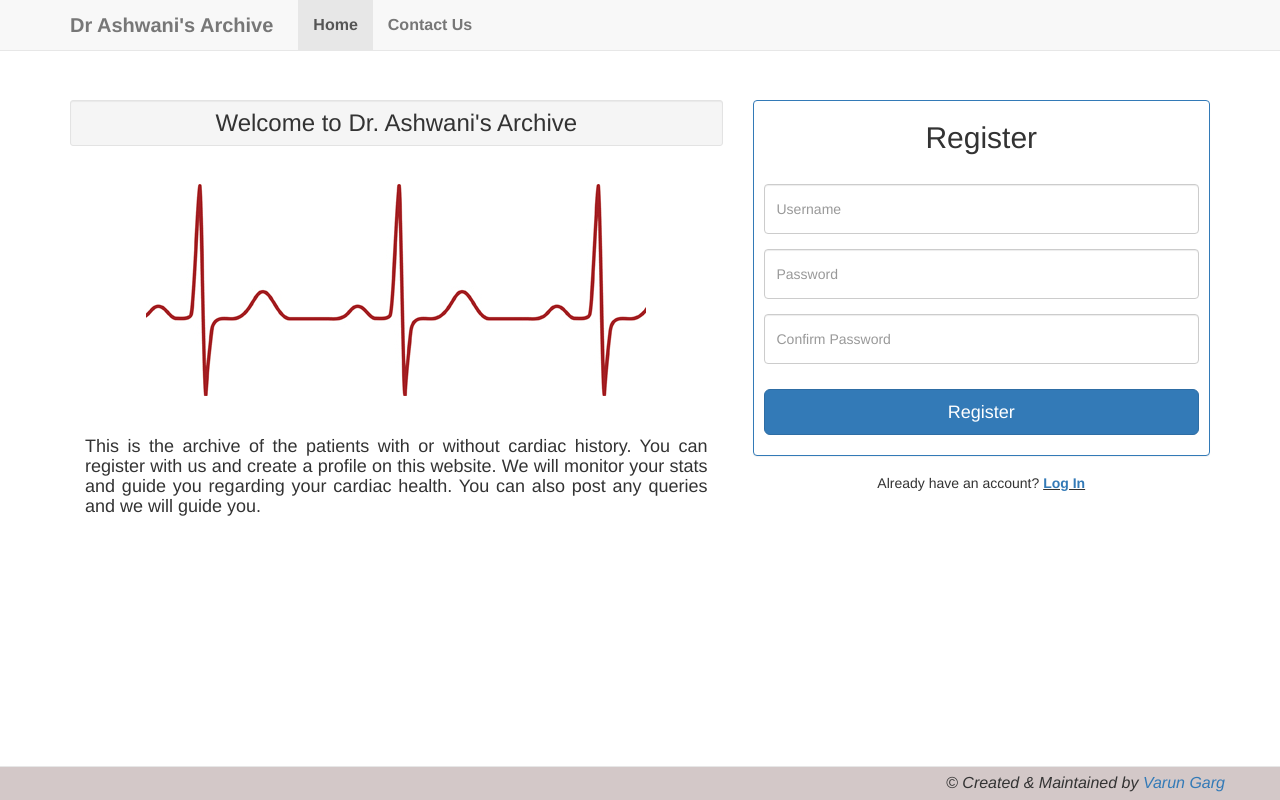
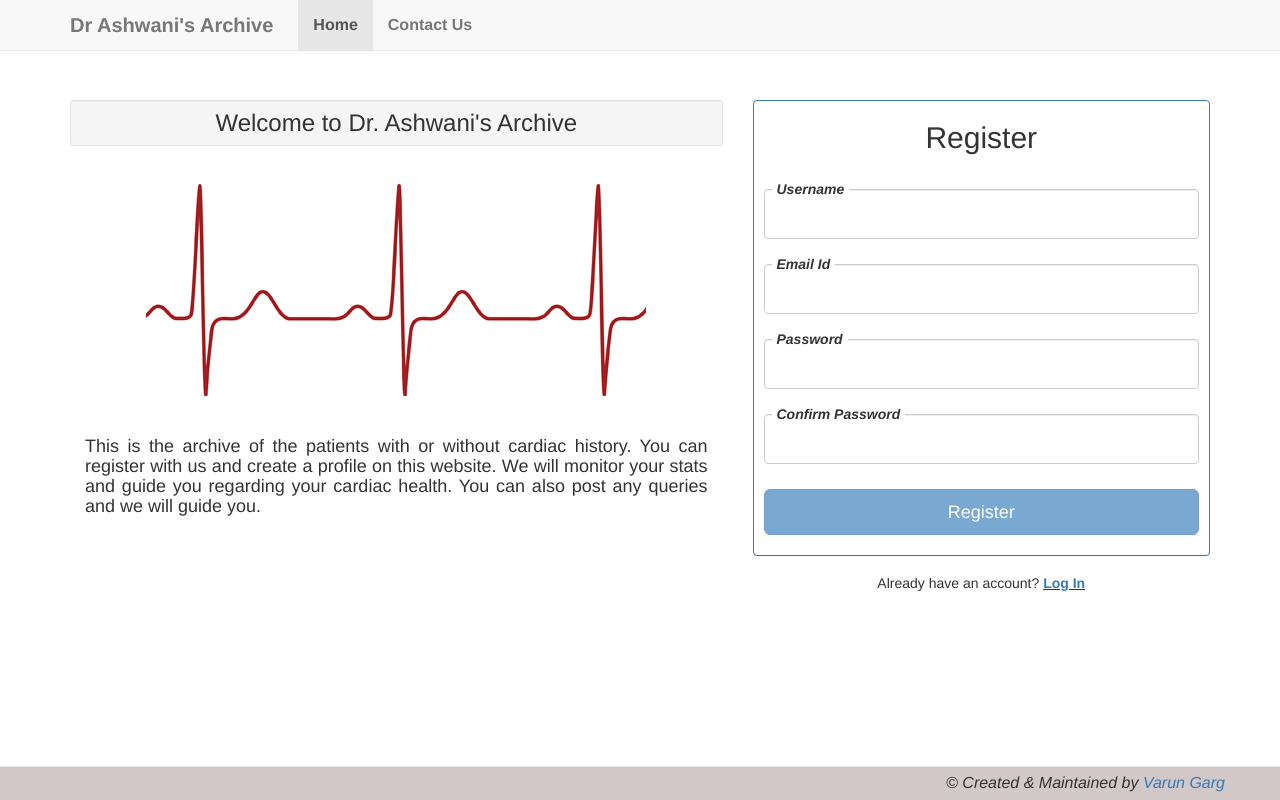
Before and after one commit to gargvarun455/cardiac-records, an Angular app: page /home/register in a window 1280 px wide. Built offline with nearby package versions, Linux system fonts and the light colour scheme.

Commit message:
Registration form

```diff
--- a/src/app/login/login.component.css
+++ b/src/app/login/login.component.css
@@ -5,12 +5,22 @@
 
 .login-title{
     text-align: center;
-    margin-bottom: 30px;
+    margin-bottom: 10px;
     font-size: 30px;
 }
 
+label{
+    position: relative;
+    top: 15px;
+    left: 8px;
+    background: white;
+    padding: 0px 5px;
+    font-style: italic;
+    text-align: center;
+}
+
 .form-group{
-    margin-bottom: 15px;
+    margin-bottom: 0px;
 }
 
 .button-login{
@@ -19,7 +29,7 @@
 
 .button-register{
     margin: 25px 10px 10px 10px;
-    align: center;
+    align-self: center;
 }
 
 input{
--- a/src/app/login/login.component.html
+++ b/src/app/login/login.component.html
@@ -1,14 +1,12 @@
 <form class="panel panel-primary login-form" [formGroup]='loginForm' (ngSubmit)="userLogin(loginForm.value)">
   <h3 class="login-title">Login</h3>
   <div class="form-group">
-    <input
-      type="text"
+    <label for="username">Username</label>
+    <input type="text"
       formControlName="username"
       class="form-control"
-      id="username"
-      placeholder="Username">
-    <ol
-      class="alert alert-danger"
+      id="username">
+    <ol class="alert alert-danger"
       *ngIf="!loginForm.controls['username'].valid && loginForm.controls['username'].touched">
       <li class="error-text"
         *ngIf="loginForm.controls['username'].errors.required">
@@ -25,14 +23,12 @@
     </ol>
   </div>
   <div class="form-group">
-    <input
-      type="password"
+    <label for="password">Password</label>
+    <input type="password"
       formControlName="password"
       class="form-control"
-      id="password"
-      placeholder="Password">
-    <ol
-      class="alert alert-danger"
+      id="password">
+    <ol class="alert alert-danger"
       *ngIf="!loginForm.controls['password'].valid && loginForm.controls['password'].touched">
       <li class="error-text"
         *ngIf="loginForm.controls['password'].errors.required">
@@ -48,8 +44,7 @@
       </li>
     </ol>
   </div>
-  <button
-    [disabled]="!loginForm.valid"
+  <button [disabled]="!loginForm.valid"
     type="submit"
     class="btn btn-primary btn-lg btn-block button-login">
     Login
--- a/src/app/login/login.component.ts
+++ b/src/app/login/login.component.ts
@@ -3,6 +3,9 @@ import { AuthService } from '../services/auth.service';
 import { Router } from '@angular/router';
 import { CryptoService } from '../services/crypto.service';
 import { FormBuilder, FormGroup, Validators } from '@angular/forms';
+
+declare var jquery:any;
+declare var $ :any;
 
 @Component({
   selector: 'app-login',
--- a/src/app/register/register.component.css
+++ b/src/app/register/register.component.css
@@ -5,12 +5,22 @@
 
 .register-title{
     text-align: center;
-    margin-bottom: 30px;
+    margin-bottom: 10px;
     font-size: 30px;
 }
 
+label{
+    position: relative;
+    top: 15px;
+    left: 8px;
+    background: white;
+    padding: 0px 5px;
+    font-style: italic;
+    text-align: center;
+}
+
 .form-group{
-    margin-bottom: 15px;
+    margin-bottom: 0px;
 }
 
 .button-register{
@@ -20,3 +30,15 @@
 input{
     height: 50px
 }
+
+.error-text{
+    margin-left: 5px;
+}
+
+.form-control.ng-touched.ng-invalid{
+    border: 2px solid red;
+}
+
+.form-control.ng-touched.ng-valid{
+    border: 2px solid green;
+}
--- a/src/app/register/register.component.html
+++ b/src/app/register/register.component.html
@@ -1,18 +1,90 @@
-<form class="panel panel-primary register-form">
-  <h3 class="font-weight-bold register-title">Register</h3>
+<form class="panel panel-primary register-form" [formGroup]='registerForm' (ngSubmit)="userRegister(registerForm.value)">
+  <h3 class="register-title">Register</h3>
   <div class="form-group">
-    <!-- <label for="username">Username</label> -->
-    <input type="username" class="form-control" id="username" placeholder="Username">
+    <label for="username">Username</label>
+    <input type="username"
+           (change)="log(registerForm)"
+           formControlName="username"
+           class="form-control"
+           id="username">
+    <ol
+      class="alert alert-danger"
+      *ngIf="!registerForm.controls['username'].valid && registerForm.controls['username'].touched">
+      <li class="error-text"
+        *ngIf="registerForm.controls['username'].errors.required">
+        Username is required
+      </li>
+      <li class="error-text"
+        *ngIf="registerForm.controls['username'].errors.minlength || registerForm.controls['username'].errors.maxlength">
+        Username length should be between 5 and 15
+      </li>
+      <li class="error-text"
+        *ngIf="registerForm.controls['username'].errors.pattern">
+        Username can contain only alphanumericals
+      </li>
+    </ol>
   </div>
   <div class="form-group">
-    <!-- <label for="pwd">Password</label> -->
-    <input type="password" class="form-control" id="pwd" placeholder="Password">
+    <label for="emailid">Email Id</label>
+    <input type="email"
+           (change)="log(registerForm)"
+           formControlName="emailid"
+           class="form-control"
+           id="emailid">
+    <ol
+      class="alert alert-danger"
+      *ngIf="!registerForm.controls['emailid'].valid && registerForm.controls['emailid'].touched">
+      <li class="error-text"
+        *ngIf="registerForm.controls['emailid'].errors.required">
+        Email Id is required
+      </li>
+      <li class="error-text"
+        *ngIf="registerForm.controls['emailid'].errors.email">
+        Invalid email address
+      </li>
+    </ol>
   </div>
   <div class="form-group">
-    <!-- <label for="pwd">Password</label> -->
-    <input type="password" class="form-control" id="con-pwd" placeholder="Confirm Password">
+    <label for="password">Password</label>
+    <input type="password"
+           formControlName="password"
+           class="form-control"
+           id="password">
+    <ol class="alert alert-danger"
+      *ngIf="!registerForm.controls['password'].valid && registerForm.controls['password'].touched">
+      <li class="error-text"
+        *ngIf="registerForm.controls['password'].errors.required">
+        Password is required
+      </li>
+      <li class="error-text"
+        *ngIf="registerForm.controls['password'].errors.minlength || registerForm.controls['password'].errors.maxlength">
+        Password length should be between 8 and 15
+      </li>
+      <li class="error-text"
+        *ngIf="registerForm.controls['password'].errors.pattern">
+        Password can contain alphanumericals or '@,#,!,%,^,&'
+      </li>
+    </ol>
   </div>
-  <button type="submit" class="btn btn-primary btn-lg btn-block button-register">Register</button>
+  <div class="form-group">
+    <label for="confirmpass">Confirm Password</label>
+    <input type="password"
+           formControlName="confirmPass"
+           class="form-control"
+           id="confirmpass">
+    <ol class="alert alert-danger"
+      *ngIf="!registerForm.controls['confirmPass'].valid && registerForm.controls['confirmPass'].touched">
+      <li class="error-text"
+        *ngIf="registerForm.controls['confirmPass'].errors.notEquivalent">
+        Passwords don't match
+      </li>
+    </ol>
+  </div>
+  <button [disabled]="!registerForm.valid"
+          type="submit"
+          class="btn btn-primary btn-lg btn-block button-register">
+          Register
+  </button>
 </form>
 <div class="text-center">
   <h5>Already have an account?
--- a/src/app/register/register.component.ts
+++ b/src/app/register/register.component.ts
@@ -1,4 +1,7 @@
 import { Component, OnInit } from '@angular/core';
+import { Router } from '@angular/router';
+import { CryptoService } from '../services/crypto.service';
+import { FormBuilder, FormGroup, Validators } from '@angular/forms';
 
 @Component({
   selector: 'app-register',
@@ -7,9 +10,51 @@ import { Component, OnInit } from '@angular/core';
 })
 export class RegisterComponent implements OnInit {
 
-  constructor() { }
+  registerForm: FormGroup;
+
+  constructor(private crypto: CryptoService,
+    private router: Router,
+    private fb: FormBuilder) {
+    this.registerForm = fb.group({
+      'username': [null, Validators.compose(
+        [Validators.required,
+        Validators.minLength(5),
+        Validators.maxLength(15),
+        Validators.pattern("[a-zA-Z][a-zA-Z0-9]+")])],
+      'password': [null, Validators.compose(
+        [Validators.required,
+        Validators.minLength(4),
+        Validators.maxLength(15),
+        Validators.pattern("[a-zA-Z0-9@#!%^&]+")])],
+      'confirmPass': [null, Validators.compose(
+        [Validators.required,
+        Validators.minLength(4),
+        Validators.maxLength(15),
+        Validators.pattern("[a-zA-Z0-9@#!%^&]+")])],
+      'emailid': [null, Validators.compose(
+        [Validators.required,
+        Validators.email])]
+    }, { validator: this.matchPasswords('password', 'confirmPass') });
+  }
 
   ngOnInit() {
   }
 
+  matchPasswords(password: string, confirmPass: string) {
+    return (group: FormGroup) => {
+      let passwordInput = group.controls[password],
+        confirmPassInput = group.controls[confirmPass];
+      if (passwordInput.value !== confirmPassInput.value) {
+        return confirmPassInput.setErrors({ notEquivalent: true })
+      }
+      else {
+        return confirmPassInput.setErrors(null);
+      }
+    }
+  }
+
+  log(x) {
+    console.log(x);
+  }
+
 }
```
Also changed, not shown: 4 other files (tests, documents, lock files or other folders).
